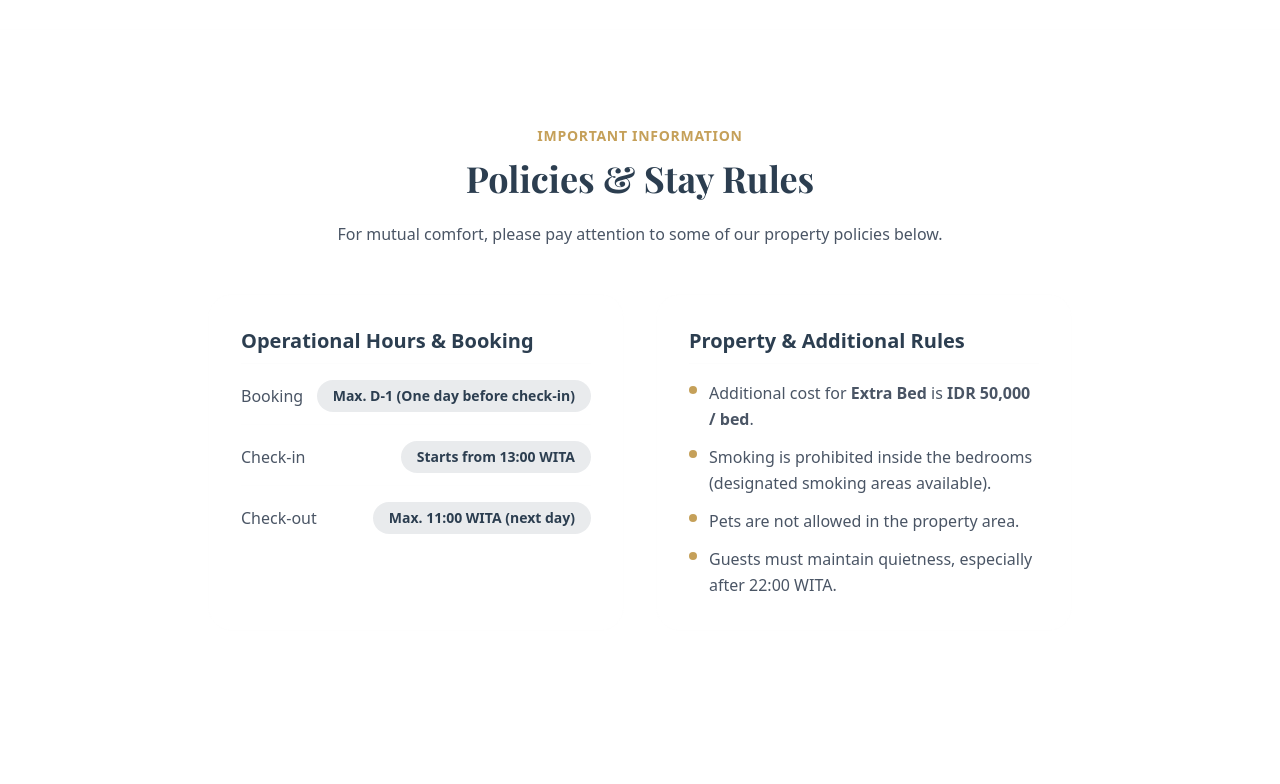
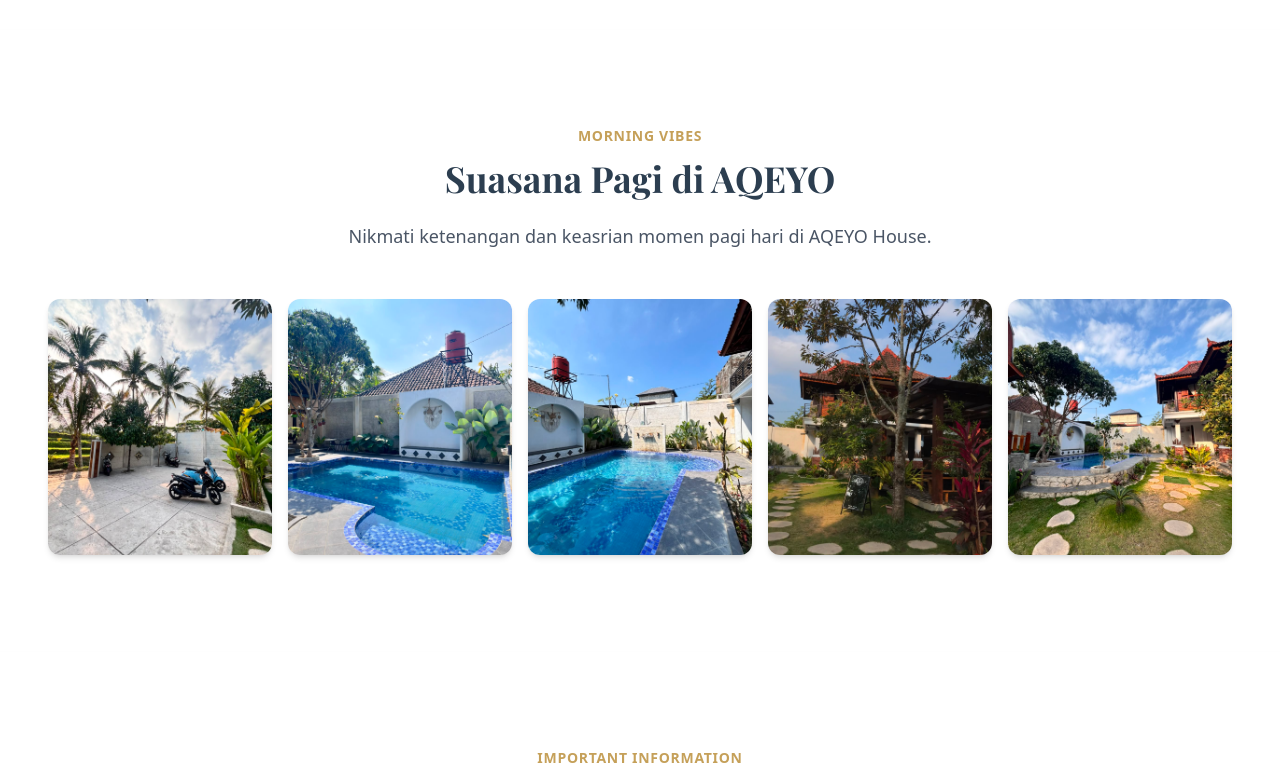
Before and after one commit to lalurestu/aqeyo-guest-house, a Next.js app: page /en/rooms in a window 1280 px wide. Shown: the part 4180-4964 px from the top of the page. Built offline with nearby package versions, Linux system fonts and the light colour scheme; a web font is replaced by a local one.

Commit message:
add images

```diff
--- a/app/(public)/[locale]/rooms/page.tsx
+++ b/app/(public)/[locale]/rooms/page.tsx
@@ -254,6 +254,33 @@ export default function RoomsPage() {
                 </Section>
             </ScrollReveal>
 
+            {/* Suasana Pagi Section */}
+            <ScrollReveal delay={0.25}>
+                <Section className="py-16 bg-white border-t border-subtle/10">
+                    <div className="max-w-6xl mx-auto px-4 text-center mb-12">
+                        <span className="text-secondary font-semibold tracking-wider uppercase text-sm mb-3 block">Morning Vibes</span>
+                        <h2 className="text-3xl md:text-4xl font-bold text-primary mb-6 font-serif">Suasana Pagi di AQEYO</h2>
+                        <p className="text-gray-600 max-w-3xl mx-auto text-lg leading-relaxed">
+                            Nikmati ketenangan dan keasrian momen pagi hari di AQEYO House.
+                        </p>
+                    </div>
+                    <div className="grid grid-cols-2 md:grid-cols-3 lg:grid-cols-5 gap-4 max-w-7xl mx-auto px-4">
+                        {[
+                            "/assets/img/rooms/parking-pagi.jpeg",
+                            "/assets/img/rooms/pool-pagi1.jpeg",
+                            "/assets/img/rooms/pool-pagi2.jpeg",
+                            "/assets/img/rooms/space-pagi1.jpeg",
+                            "/assets/img/rooms/space-pagi2.jpeg"
+                        ].map((src, idx) => (
+                            <div key={idx} className="relative h-48 md:h-64 rounded-xl overflow-hidden group cursor-pointer shadow-md">
+                                <Image src={src} alt={`Suasana Pagi ${idx + 1}`} fill sizes="(max-width: 768px) 50vw, (max-width: 1024px) 33vw, 20vw" className="object-cover transition-transform duration-700 group-hover:scale-110" />
+                                <div className="absolute inset-0 bg-black/0 group-hover:bg-black/20 transition-colors duration-300"></div>
+                            </div>
+                        ))}
+                    </div>
+                </Section>
+            </ScrollReveal>
+
             {/* House Rules Section */}
             <ScrollReveal delay={0.3}>
                 <Section className="bg-background border-t border-subtle/10">
```
